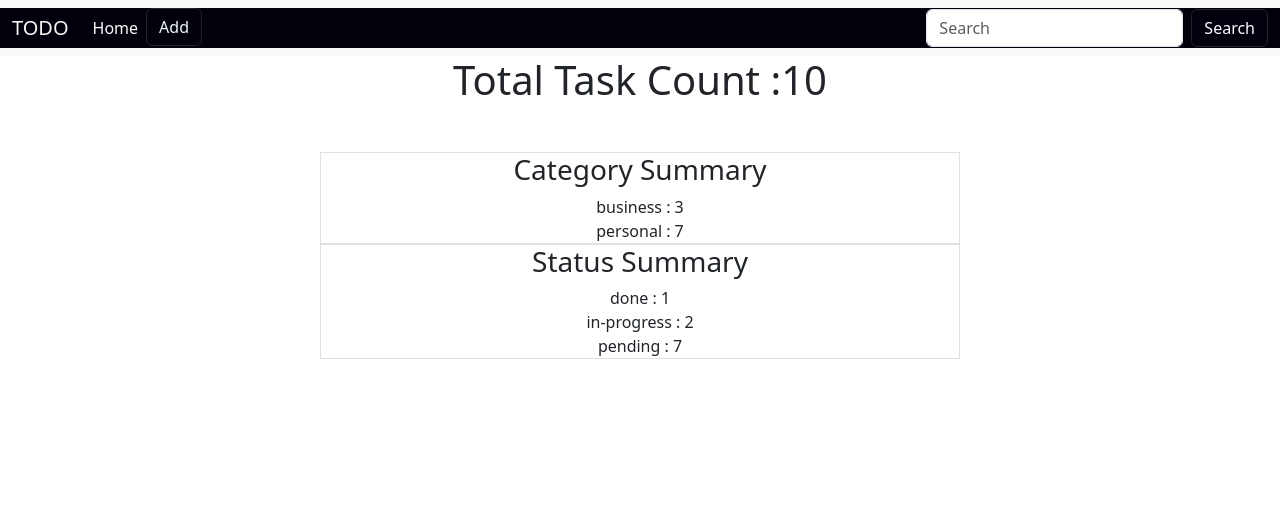
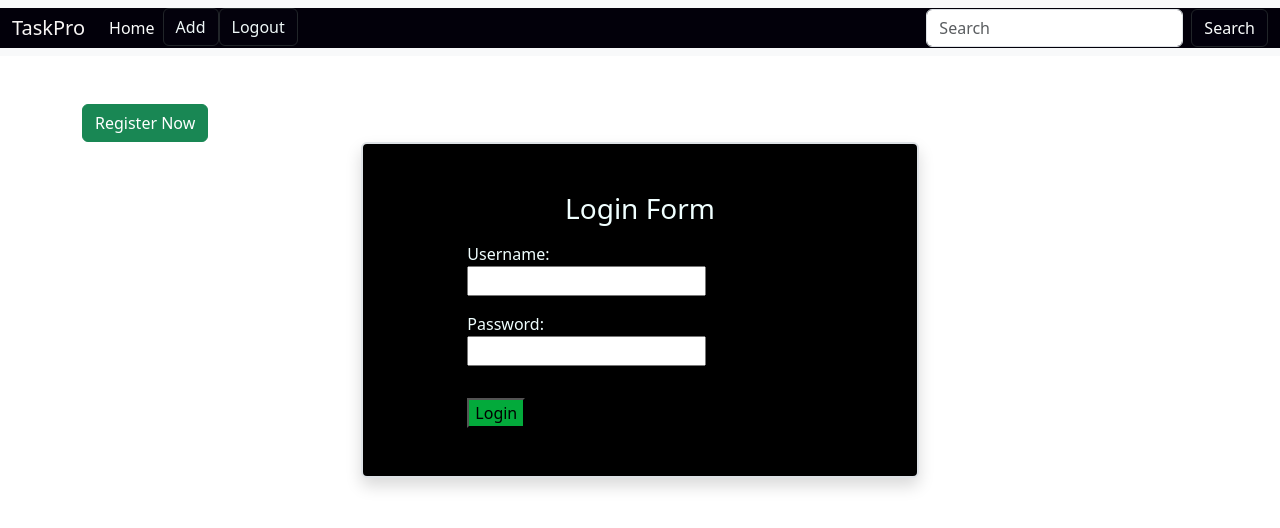
Before and after one commit to hibabahjath/TaskappMay, a Django app: page / in a window 1280 px wide. Shown: the top 528 px of the page. Run offline with Django 4.2, Linux system fonts and the light colour scheme; data comes from the database, SQL or seed files in the repository; some libraries are stand-ins or nearby versions.

Commit message:
request.user added

```diff
--- a/Taskpro/urls.py
+++ b/Taskpro/urls.py
@@ -24,9 +24,10 @@ urlpatterns = [
     path('all/',views.TaskListView.as_view(),name="task-all"),
     path('task/<int:pk>/update/',views.TaskUpdateView.as_view(),name="task-edit"),
     path('task/<int:pk>/delete/',views.TaskDeleteView.as_view(),name="task-delete"),
-    path("",views.TaskSummaryView.as_view(),name="task-summary"),
+    path("summary",views.TaskSummaryView.as_view(),name="task-summary"),
     path("register/",views.SignUpView.as_view(),name="register"),
-    path("login/",views.SignInView.as_view(),name="register"),
+    path("",views.SignInView.as_view(),name="login"),
+    path("delete",views.SignOutView.as_view(),name="logout"),
 
 
 ]
--- a/myapp/forms.py
+++ b/myapp/forms.py
@@ -14,7 +14,9 @@ class TaskForm(forms.ModelForm):
 
         exclude=("created_date",
                  "status",
-                 "updated_date")
+                 "updated_date",
+                 "user",
+                 )
 
         widgets={
 
@@ -26,7 +28,6 @@ class TaskForm(forms.ModelForm):
 
             "category":forms.Select(attrs={"class":"form_control"}),
 
-            "user":forms.TextInput(attrs={"class":"form-control"}),
 
 
         }
@@ -49,7 +50,7 @@ class RegistrationForm(forms.ModelForm):
 
             "username":forms.TextInput(attrs={"class":"form-control"}),
 
-            "password":forms.TextInput(attrs={"class":"form_control"}),
+            "password":forms.PasswordInput(attrs={"class":"form_control"}),
 
             }
 
@@ -63,6 +64,6 @@ class SignInForm(forms.Form):
 
         "username":forms.TextInput(attrs={"class":"form-control"}),
 
-        "password":forms.TextInput(attrs={"class":"form_control"}),
+        "password":forms.PasswordInput(attrs={"class":"form_control"}),
 
     }
--- a/myapp/models.py
+++ b/myapp/models.py
@@ -1,4 +1,6 @@
 from django.db import models
+
+from django.contrib.auth.models import User
 
 # Create your models here.
 
@@ -31,7 +33,7 @@ class Task(models.Model):
 
     status=models.CharField(max_length=200,choices=status_choices,default="pending")
 
-    user=models.CharField(max_length=200)
+    user=models.ForeignKey(User,on_delete=models.CASCADE)
 
     def __str__(self):
         return self.title
--- a/myapp/templates/base.html
+++ b/myapp/templates/base.html
@@ -17,7 +17,7 @@
 
     <nav class="navbar navbar-expand-lg navbar-light bg-light" >
         <div class="container-fluid" style="background-color: rgb(2, 0, 10);">
-          <a class="navbar-brand " href="#" style="color: rgb(248, 245, 245);">TODO</a>
+          <a class="navbar-brand " href="#" style="color: rgb(248, 245, 245);">TaskPro</a>
           <button class="navbar-toggler" type="button" data-bs-toggle="collapse" data-bs-target="#navbarSupportedContent" aria-controls="navbarSupportedContent" aria-expanded="false" aria-label="Toggle navigation">
             <span class="navbar-toggler-icon"></span>
           </button>
@@ -29,6 +29,9 @@
               <li class="nav-item">
                 <!-- <a class="nav-link" href="#">ADD</a> -->
                 <a href="{% url 'task-create' %}" class="btn btn-dark" style="color: rgb(239, 248, 248);background-color: rgb(3, 1, 12);">Add</a>
+              </li>
+              <li>
+                <a href="{%url 'logout'%}" class="btn btn-dark" style="color: rgb(239, 248, 248);background-color: rgb(3, 1, 12);">Logout</a>
               </li>
 
 
--- a/myapp/templates/signin.html
+++ b/myapp/templates/signin.html
@@ -2,16 +2,19 @@
 
 {%block main_block%}
 
+<div class="container mt-5" >
+    <a href="{% url 'register'%}" class="btn btn-success" role="button">Register Now</a>
+    <div class="row  border border-2 rounded shadow mx-auto " style="width: 50%; background-color:black;color: azure;">
+        <h3 class="mt-5 mb-3 " style="text-align: center;">Login Form</h3>
+        <div class="col-2 "></div>
+        <div class="col-6 ">
 
-<div class="container">
-    <div class="row">
-        <div class="col-2"></div>
-        <div class="col-8">
             <form action="" method="post">
                 {%csrf_token%}
-                {{form}}
-                <button type="submit">Login</button>
+                {{form.as_p}}
+                <button type="submit" class="mt-3 mb-5 " style="background-color: rgb(3, 170, 59);">Login</button>
             </form>
+        </div>
         </div>
     </div>
 </div>
--- a/myapp/templates/task_list.html
+++ b/myapp/templates/task_list.html
@@ -3,6 +3,7 @@
 {%block main_block%}
 
 <div class="container">
+    <h1 style="text-align: center;" class="mt-3">Welcome {{request.user}}!</h1>
     <div class="w-50 mx-auto mt-5">
         <form action="">
 
--- a/myapp/views.py
+++ b/myapp/views.py
@@ -13,6 +13,8 @@ from django import forms
 from django.db.models import Q,Count
 
 from django.contrib.auth.models import User
+
+from django.contrib.auth import authenticate,login,logout
 
 # Create your views here.
 
@@ -52,6 +54,27 @@ class SignInView(View):
 
         return render(request,self.template_name,{"form":form_instance})
 
+    def post(self,request,*args,**kwargs):
+
+        form_instance=SignInForm(request.POST)
+
+        if form_instance.is_valid():
+
+            # extract username and password
+            uname=form_instance.cleaned_data.get("username")
+
+            pwd=form_instance.cleaned_data.get("password")
+
+            user_object=authenticate(request,username=uname,password=pwd)
+
+            if user_object:
+
+                login(request,user_object)
+
+                return redirect("task-all")
+
+        return render(request,self.template_name,{"form":form_instance})
+
 class TaskCreateView(View):
 
     def get(self,request,*args,**kwargs):
@@ -65,6 +88,8 @@ class TaskCreateView(View):
         form_instance=TaskForm(request.POST)
 
         if form_instance.is_valid:
+
+            form_instance.instance.user=request.user
 
             form_instance.save()
 
@@ -220,3 +245,11 @@ class TaskSummaryView(View):
         }
 
         return render(request,"task_summary.html",context)
+
+class SignOutView(View):
+
+    def get(self,request,*args,**kwargs):
+
+        logout(request)
+
+        return redirect("login")
```
Also changed, not shown: myapp/templates/register.html (+9 -5 lines), db.sqlite3, myapp/migrations/0004_remove_task_user.py (added), myapp/migrations/0005_task_user.py (added).
